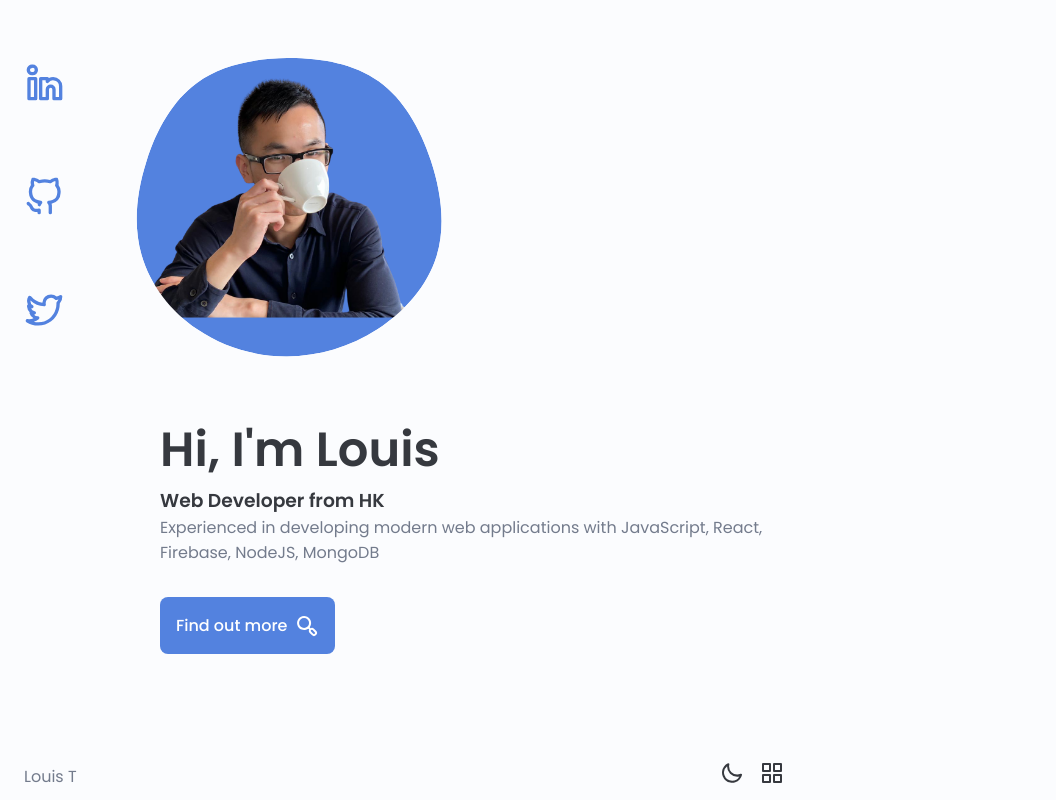
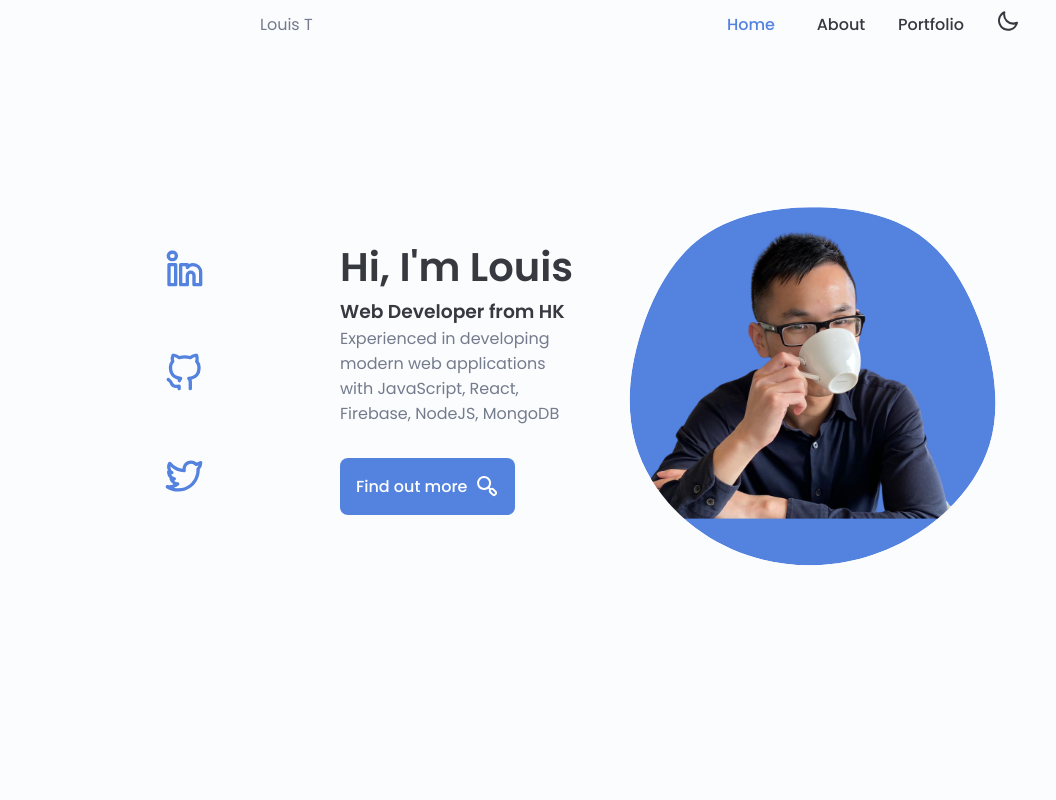
Before and after one commit to louiskwt/portfolio-page, a Next.js app: page / in a window 1280 px wide. Shown: the whole page, without its empty margins (0-1056 px from the left). Built offline with nearby package versions, Linux system fonts and the light colour scheme.

Commit message:
applied media queries

```diff
--- a/components/Navbar.jsx
+++ b/components/Navbar.jsx
@@ -55,7 +55,7 @@ const Navbar = () => {
 					</a>
 				</Link>
 				{/* Menu */}
-				<div className={`${styles.nav__menu} ` + (showMenu && `${styles.show__menu}`)} id="nav-menu">
+				<div className={`${styles.nav__menu} ` + (showMenu === true ? `${styles.show__menu}` : '')} id="nav-menu">
 					<ul className={`${styles.nav__list} grid`}>
 						{/* Nav item with active link */}
 						<li className="nav__item">
@@ -69,7 +69,7 @@ const Navbar = () => {
 						<li className="nav__item">
 							<Link href="/about">
 								<a href="" className={`${styles.nav__link} ` + (path === '/about' ? `${styles.active__link}` : '')} onClick={toggleMenu}>
-									<UilUser className="nav__icon" />
+									<UilUser className={styles.nav__icon} />
 									About
 								</a>
 							</Link>
@@ -89,7 +89,7 @@ const Navbar = () => {
 				</div>
 				{/* Nav buttons */}
 				<div className={styles.nav__btns}>
-					<div className={styles.nav__toggle}>
+					<div>
 						{darkMode ? <UilSun className={styles.change__theme} onClick={changeMode} /> : <UilMoon className={styles.change__theme} onClick={changeMode} />}
 					</div>
 
--- a/pages/index.jsx
+++ b/pages/index.jsx
@@ -12,9 +12,10 @@ export default function Home() {
 				{/* Home Seciton */}
 				<section className="section" id="home">
 					<div className={`${styles.home__container}` + " container grid"}>
+						<div className={`${styles.home__content}` + " container grid"}>
 							{/* Social Links */}
 							<div className={styles.home__social}>
-							<a href="https://www.linkedin.com/in/ka-wing-tsang-689344153/"  target="_blank" className={styles.home__social__icon}>
+								<a href="https://www.linkedin.com/in/ka-wing-tsang-689344153/" target="_blank" className={styles.home__social__icon}>
 									<UilLinkedinAlt size="40" />
 								</a>
 								<a href="https://github.com/louiskwt" target="_blank" className={styles.home__social__icon}>
@@ -52,9 +53,10 @@ export default function Home() {
 								</p>
 								<Link href="/about">
 									<a href="" className="button button__flex">
-									Find out more <UilSearchAlt className="button__icon"/>
+										Find out more <UilSearchAlt className="button__icon" />
 									</a>
 								</Link>
+							</div>
 						</div>
 					</div>
 				</section>
--- a/styles/Home.module.css
+++ b/styles/Home.module.css
@@ -1,6 +1,6 @@
 /*======== Home Section ========*/
 .home__container {
-	gap: 3rem
+	gap: 1rem
 }
 
 .home__content {
@@ -12,11 +12,11 @@
 .home__social {
 	display: grid;
 	grid-template-columns: max-content;
-	row-gap: 0.5rem;
+	row-gap: 2rem;
 }
 
 .home__social__icon {
-	font-size: 4rem;
+	font-size: 3rem;
 	color: var(--primary-color);
 }
 
@@ -34,8 +34,7 @@
 }
 
 .home__data {
-	grid-column: 2/3;
-	margin-left: 3rem;
+	grid-column: 2/4;
 }
 
 .home__title {
@@ -52,3 +51,61 @@
 .home__description {
 	margin-bottom: var(--mb-2);
 }
+
+/* ====== Media Queries ====== */
+
+/* ===== Smaller Device ===== */
+@media screen and (max-width: 767px) {
+	.home__content{
+		grid-template-columns: .25fr 3fr;
+	}
+}
+
+/* ==== Medium Device ==== */
+
+@media screen and (min-width: 768px) {
+	.home__container {
+		row-gap: 3rem;
+	}
+
+	.home__content {
+		grid-template-columns: max-content 1fr 1fr;
+		grid-gap: 1.5rem;
+		padding-top: 5rem;
+	}
+
+	.home__data {
+		grid-column: initial;
+	}
+
+	.home__social {
+		margin-right: 1rem;
+	}
+
+	.home__img {
+		order: 1;
+		justify-self: center;
+	}
+
+	.home__blob {
+		width: 400px;
+	}
+
+	.home__title {
+		font-size: 2.5rem;
+	}
+}
+
+
+
+/* ===== Large Device ===== */
+@media screen and (min-width: 1024px) {
+	.home__blob {
+		width: 420px;
+	}
+
+	.home__social {
+		transform: translateX(-6rem);
+	}
+
+}
--- a/styles/Navbar.module.css
+++ b/styles/Navbar.module.css
@@ -27,10 +27,7 @@
     color: var(--primary-color);
 }
 
-.nav__menu {
-    bottom: -200%;
-    position: fixed;
-}
+
 
 @media screen and (max-width: 767px) {
     .nav__menu {
@@ -110,3 +107,34 @@
 .change__theme:hover {
     color: var(--primary-color);
 }
+
+
+/* ====== Media Queries ====== */
+
+/* ==== Small Device ==== */
+@media screen and (max-width: 375px) {
+    .nav__menu {
+        padding: 2rem .25rem 4rem;
+    }
+
+    .nav__list {
+        column-gap: 0;
+    }
+}
+
+/* ==== Medium Device ==== */
+@media screen and (min-width: 768px) {
+   .nav__menu {
+       margin-left: auto;
+       margin-right: 2rem;
+   }
+    .nav__icon,
+    .nav__close,
+    .nav__toggle {
+        display: none;
+    }
+
+    .change__theme {
+        margin: 0;
+    }
+}
--- a/styles/globals.css
+++ b/styles/globals.css
@@ -227,4 +227,52 @@ img {
 	background-color: var(--text-color-light);
 }
 
+/* ====== Media Queries ====== */
+
+/* ==== Small Device ==== */
+@media screen and (max-width: 375px) {
+	.container{
+		margin-left: var(--mb-1);
+		margin-right: var(--mb-1)
+	}
+}
+
+/* ==== Medium Device ==== */
+@media screen and (min-width: 768px) {
+	.container {
+		margin-left: auto;
+		margin-right: auto
+	}
+
+	body {
+		margin: 0;
+	}
+
+	.section {
+		padding: 6rem 0 2rem;
+	}
+
+	.section__subtitle {
+		margin-bottom: 2rem;
+	}
+
+	.header {
+		top: 0;
+		bottom: initial
+	}
+
+	.header,
+	.main{
+		padding: 0 1rem;
+	}
+}
+
+/* ===== Large Device ===== */
+@media screen and (min-width: 1024px) {
+	.header,
+	.main{
+		padding: 0;
+	}
+}
+
 /* ==== END OF GENERAL STYLE ==== */
```
Also changed, not shown: styles/About.module.css (+17 -0 lines), styles/Card.module.css (+21 -0 lines), styles/Portfolio.module.css (+26 -0 lines). Lines whose indentation alone changed are shown as unchanged.
